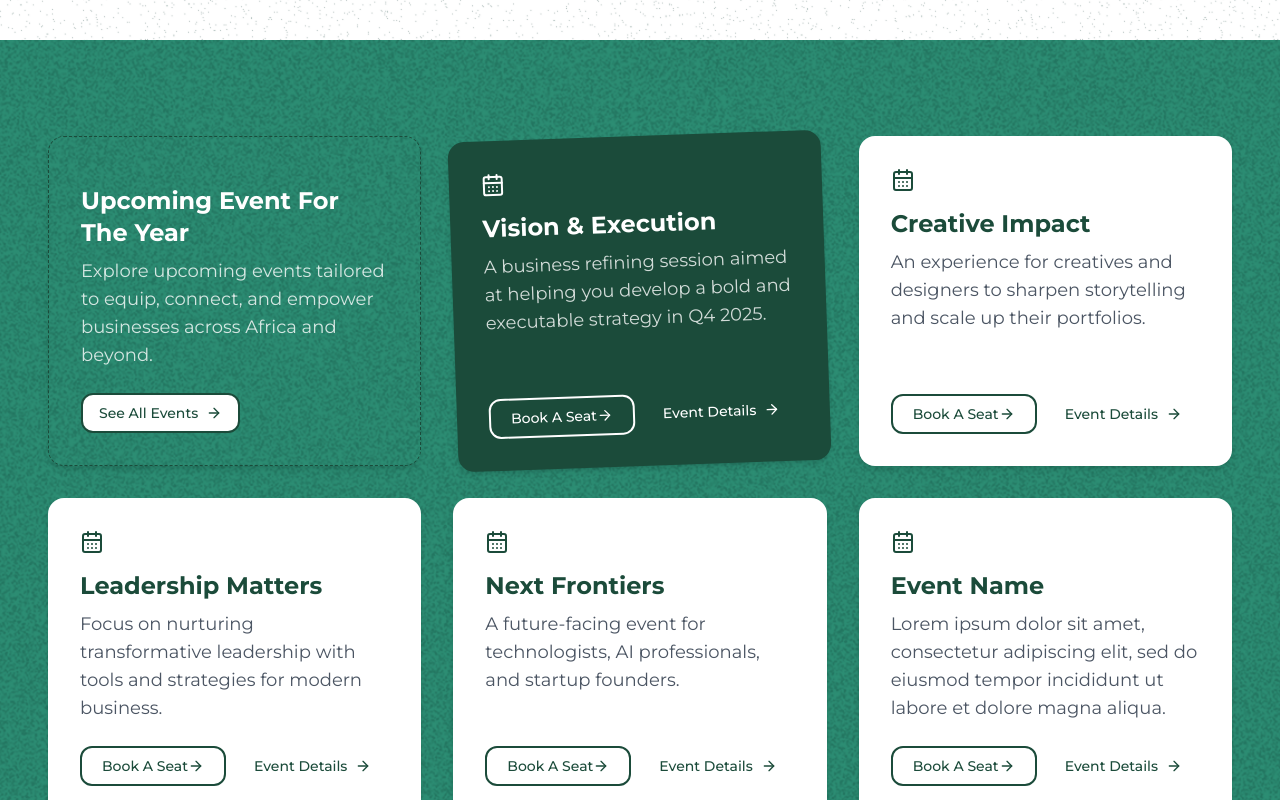
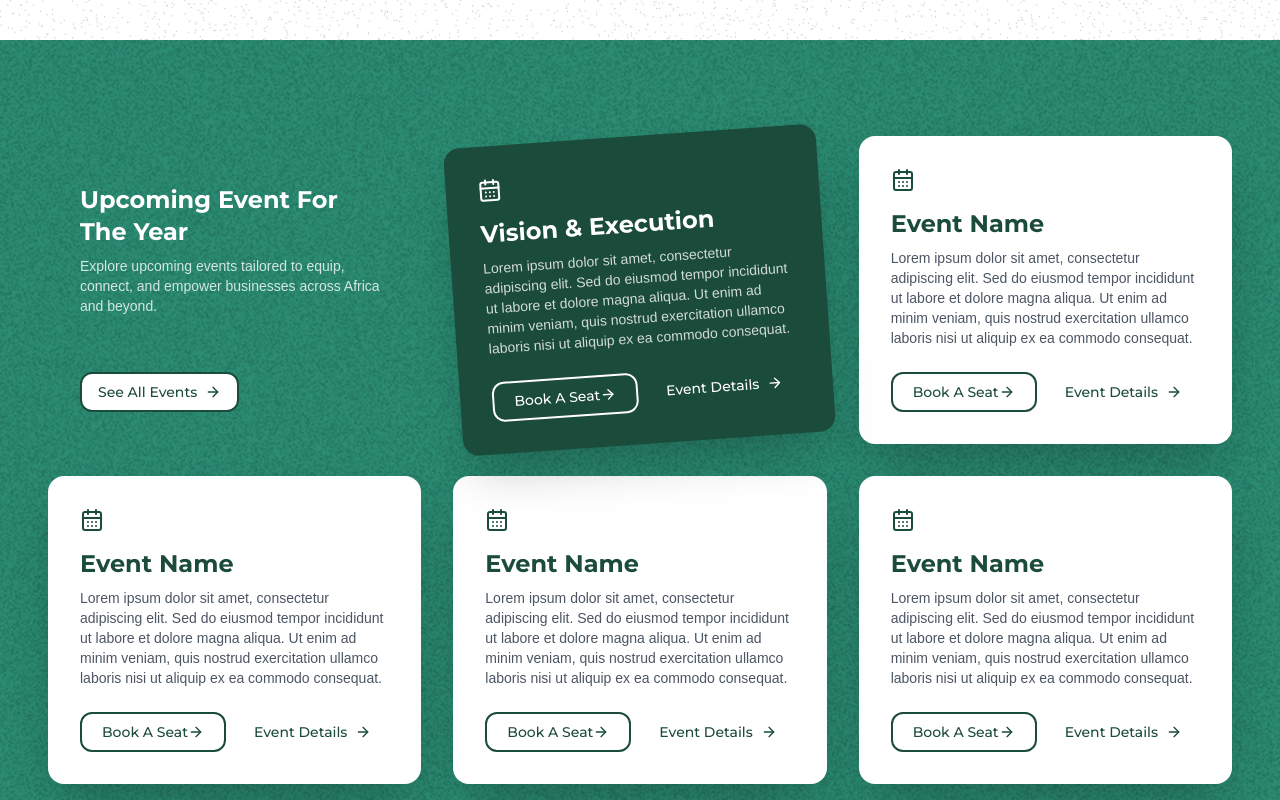
Before and after one commit to jimohsegun1/responsive-ui, a Next.js app: page / in a window 1280 px wide. Shown: the part 820-1620 px from the top of the page. Built offline with nearby package versions, Linux system fonts and the light colour scheme.

Commit message:
Update UpcomingEvents.tsx for fonts walsheim and shadows

```diff
--- a/components/UpcomingEvents.tsx
+++ b/components/UpcomingEvents.tsx
@@ -24,64 +24,67 @@ const events: Event[] = [
     id: "2",
     name: "Vision & Execution",
     description:
-      "A business refining session aimed at helping you develop a bold and executable strategy in Q4 2025.",
+      "Lorem ipsum dolor sit amet, consectetur adipiscing elit. Sed do eiusmod tempor incididunt ut labore et dolore magna aliqua. Ut enim ad minim veniam, quis nostrud exercitation ullamco laboris nisi ut aliquip ex ea commodo consequat.",
     type: "all",
   },
   {
     id: "3",
-    name: "Creative Impact",
+    name: "Event Name",
     description:
-      "An experience for creatives and designers to sharpen storytelling and scale up their portfolios.",
+      "Lorem ipsum dolor sit amet, consectetur adipiscing elit. Sed do eiusmod tempor incididunt ut labore et dolore magna aliqua. Ut enim ad minim veniam, quis nostrud exercitation ullamco laboris nisi ut aliquip ex ea commodo consequat.",
     type: "all",
   },
   {
     id: "4",
-    name: "Leadership Matters",
+    name: "Event Name",
     description:
-      "Focus on nurturing transformative leadership with tools and strategies for modern business.",
+      "Lorem ipsum dolor sit amet, consectetur adipiscing elit. Sed do eiusmod tempor incididunt ut labore et dolore magna aliqua. Ut enim ad minim veniam, quis nostrud exercitation ullamco laboris nisi ut aliquip ex ea commodo consequat.",
     type: "all",
   },
   {
     id: "5",
-    name: "Next Frontiers",
+    name: "Event Name",
     description:
-      "A future-facing event for technologists, AI professionals, and startup founders.",
+      "Lorem ipsum dolor sit amet, consectetur adipiscing elit. Sed do eiusmod tempor incididunt ut labore et dolore magna aliqua. Ut enim ad minim veniam, quis nostrud exercitation ullamco laboris nisi ut aliquip ex ea commodo consequat.",
     type: "all",
   },
   {
     id: "6",
     name: "Event Name",
     description:
-      "Lorem ipsum dolor sit amet, consectetur adipiscing elit, sed do eiusmod tempor incididunt ut labore et dolore magna aliqua.",
+      "Lorem ipsum dolor sit amet, consectetur adipiscing elit. Sed do eiusmod tempor incididunt ut labore et dolore magna aliqua. Ut enim ad minim veniam, quis nostrud exercitation ullamco laboris nisi ut aliquip ex ea commodo consequat.",
     type: "all",
   },
 ];
 
+
+
 const EventCard: React.FC<{
   event: Event;
   variant?: "transparent" | "green" | "white";
-}> = ({ event, variant = "white" }) => {
+  index?: number; // index prop
+}> = ({ event, variant = "white", index }) => {
   const bgClass =
     variant === "transparent"
-      ? "bg-transparent border border-dashed border-p23Green"
+      ? "bg-transparent"
       : variant === "green"
       ? "bg-p23Green text-white"
       : "bg-white text-p23Green";
-
-  const rotateClass = variant === "green" ? "lg:rotate-[-2deg]" : "";
+  const rotateClass = variant === "green" ? "lg:rotate-[-4deg]" : "";
   const textColor =
     variant === "green" || variant === "transparent"
       ? "text-white"
       : "text-p23Green";
-
   const descColor =
     variant === "green" || variant === "transparent"
       ? "text-white/80"
       : "text-gray-600";
 
+  // a shadow class only if the index is defined and greater than 0
+  const shadowClass = typeof index === "number" && index > 0 ? "shadow-2xl" : "";
   return (
     <div
-      className={`rounded-2xl shadow-md p-6 md:p-8 flex flex-col justify-between h-full ${bgClass} ${rotateClass}`}
+      className={`rounded-2xl ${shadowClass} p-6 md:p-8 flex flex-col justify-between h-full ${bgClass} ${rotateClass}`}
     >
       <div>
         {variant !== "transparent" && (
@@ -90,11 +93,10 @@ const EventCard: React.FC<{
         <h3 className={`text-xl md:text-2xl font-bold mt-4 mb-2 ${textColor}`}>
           {event.name}
         </h3>
-        <p className={`text-base md:text-lg leading-relaxed ${descColor}`}>
+        <p className={`text-sm md:text- leading-5 ${descColor} font-gt-walsheim`}>
           {event.description}
         </p>
       </div>
-
       <div className="mt-6 flex flex-col sm:flex-row flex-wrap gap-3">
         {variant === "transparent" ? (
           <Button
@@ -107,15 +109,13 @@ const EventCard: React.FC<{
           <>
             <Button
               className={`rounded-xl px-5 py-2 border-2 flex items-center gap- w-full sm:w-auto
-                ${
-                  variant === "green"
-                    ? "bg-p23Green text-white border-white hover:bg-p23Green/90"
-                    : "bg-transparent text-p23Green border-p23Green hover:bg-p23Green hover:text-white"
+                ${variant === "green"
+                  ? "bg-p23Green text-white border-white hover:bg-p23Green/90"
+                  : "bg-transparent text-p23Green border-p23Green hover:bg-p23Green hover:text-white"
                 }`}
             >
               Book A Seat <ArrowRight className="h-4 w-4" />
             </Button>
-
             <Button
               variant="ghost"
               className={`rounded-xl w-full sm:w-auto flex items-center justify-center gap-2 ${textColor} hover:underline`}
@@ -129,16 +129,15 @@ const EventCard: React.FC<{
   );
 };
 
+
 export function UpcomingEvents() {
   const [activeTab, setActiveTab] = useState<"all" | "brn">("all");
   const filteredEvents = events.filter(
     (e) => activeTab === "all" || e.type === activeTab
   );
-
   return (
     <section className="relative py-16 md:py-24 bg-p23LightGray overflow-hidden">
       <div className="absolute inset-0 bg-grainy mix-blend-multiply pointer-events-none" />
-
       <div className="container mx-auto relative z-10 px-4 sm:px-6 md:px-12">
         {/* Mobile Tabs */}
         <div className="md:hidden w-full mb-8">
@@ -162,13 +161,19 @@ export function UpcomingEvents() {
             </TabsList>
           </Tabs>
         </div>
-
         {/* Grid */}
         <div className="grid grid-cols-1 sm:grid-cols-2 lg:grid-cols-3 gap-6 md:gap-8">
           <EventCard event={events[0]} variant="transparent" />
           {filteredEvents.slice(1).map((event, idx) => {
             const variant = idx === 0 ? "green" : "white";
-            return <EventCard key={event.id} event={event} variant={variant} />;
+            return (
+              <EventCard
+                key={event.id}
+                event={event}
+                variant={variant}
+                index={idx + 1}
+              />
+            );
           })}
         </div>
       </div>
```
